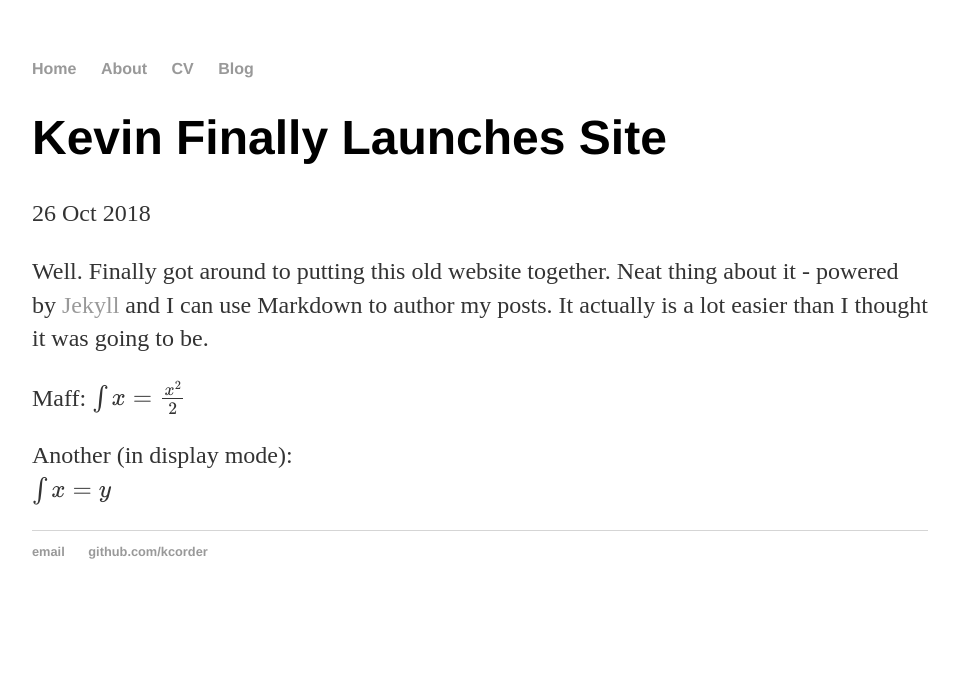
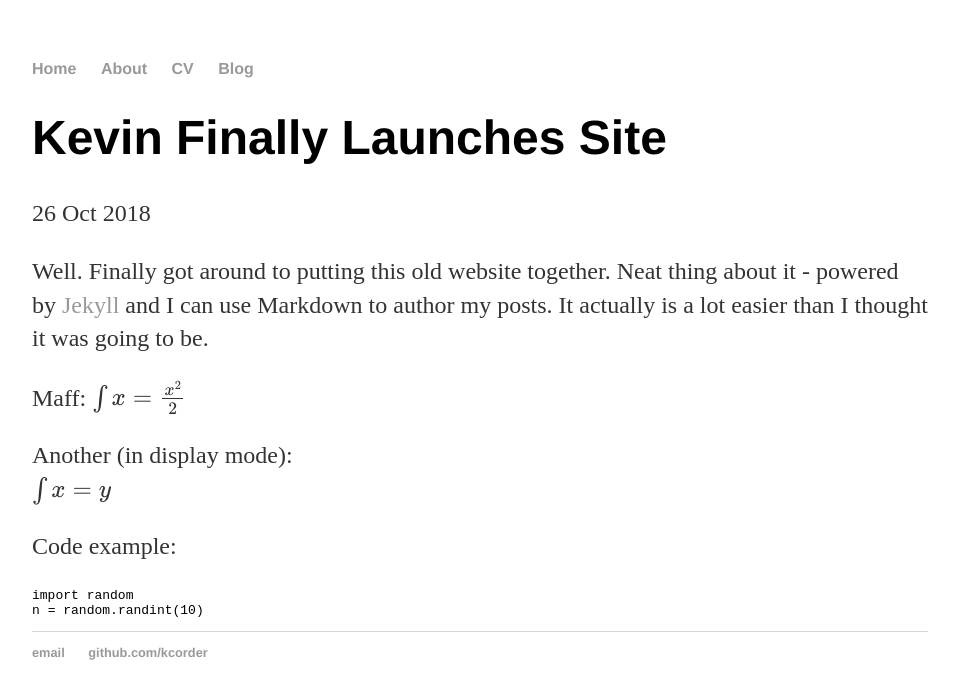
Before and after one commit to kcorder/kcorder.github.io, a Jekyll site: the page built from _posts/2018-10-26-first-post.md, in a window 1280 px wide. Shown: the top 699 px of the page, without its empty margins (160-1119 px from the left). Built offline with Jekyll 4.4.1, drawn with Linux system fonts in a browser that asks for light colours; formulas are drawn with MathJax 3.

Commit message:
Update 2018-10-26-first-post.md

````diff
--- a/_posts/2018-10-26-first-post.md
+++ b/_posts/2018-10-26-first-post.md
@@ -10,3 +10,9 @@ Maff: $\int x = \frac{x^2}{2}$
 
 Another (in display mode):
 $$ \int x = y $$
+
+Code example:
+```py
+import random
+n = random.randint(10)
+```
````
